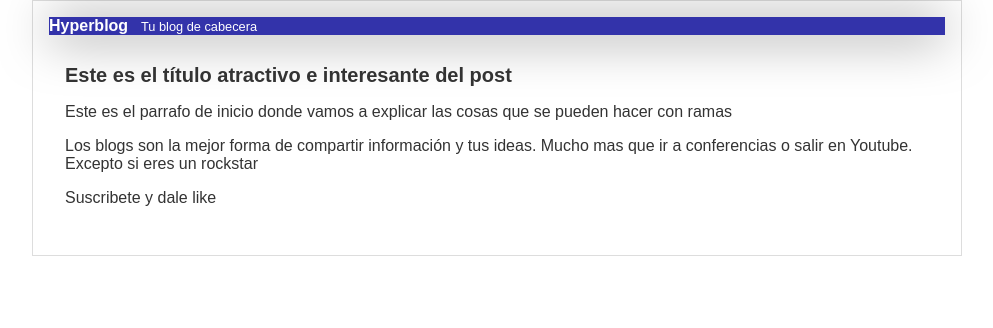
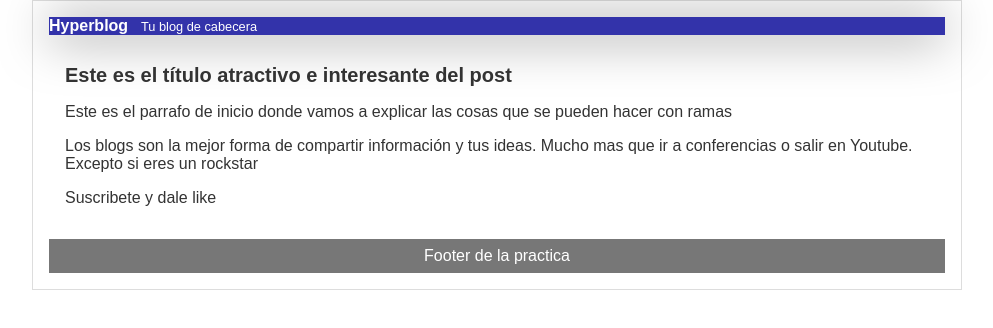
Before and after one commit to HugoEVE1989/hyperblog, a plain HTML site: page index.html in a window 1280 px wide. Shown: the whole page, without its empty margins (143-1136 px from the left). Drawn offline with Linux system fonts and the light colour scheme.

Commit message:
Footer terminado

```diff
--- a/css/estilos.css
+++ b/css/estilos.css
@@ -43,3 +43,11 @@ body
 {
     padding: 1em;
 }
+
+#footer
+{
+    background: #777;
+    color: white;
+    text-align: center;
+    padding: 0.5em;
+}
--- a/index.html
+++ b/index.html
@@ -14,6 +14,9 @@
                 <p>Los blogs son la mejor forma de compartir información y tus ideas. Mucho mas que ir a conferencias o salir en Youtube. Excepto si eres un rockstar</p>
                 <p>Suscribete y dale like</p>
             </div>
+            <div id="footer">
+                Footer de la practica
+            </div>
         </div>
     </body>
 </html>
```
